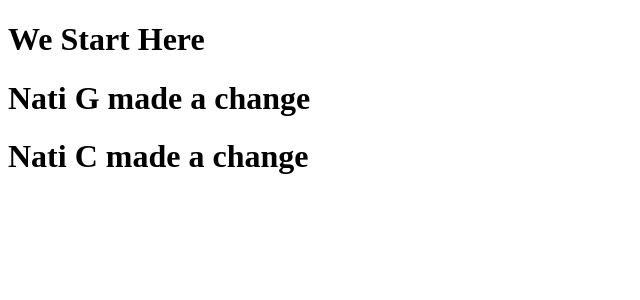
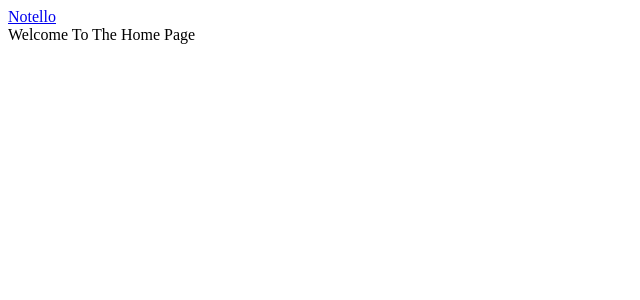
Before and after one commit to AdirBuskila/Notello, a React (Create React App) app: page /home in a window 1280 px wide. Shown: the top 300 px of the page, without its empty margins (0-640 px from the left). Built offline with nearby package versions, Linux system fonts and the light colour scheme.

Commit message:
base ready

```diff
--- a/package.json
+++ b/package.json
@@ -10,8 +10,7 @@
         "react": "^17.0.2",
         "react-dom": "^17.0.2",
         "react-redux": "^7.2.6",
-    "react-router": "^6.2.1",
-    "react-router-dom": "^6.2.1",
+        "react-router-dom": "^5.3.0",
         "react-scripts": "5.0.0",
         "redux": "^4.1.2",
         "redux-thunk": "^2.4.1",
--- a/src/cmps/app-header.jsx
+++ b/src/cmps/app-header.jsx
@@ -4,9 +4,9 @@ export const AppHeader = () => {
   return (
     <section className='app-header'>
       <header className=' flex space-between align-center'>
-        {/* <NavLink to='/'>
+        <NavLink to='/'>
           <div className='logo'> Notello </div>{' '}
-        </NavLink> */}
+        </NavLink>
         <nav className='nav-links clean-list flex align-center'>
           {' '}
           {/* <NavLink to='/login'>Login</NavLink> | */}{' '}
--- a/src/index.js
+++ b/src/index.js
@@ -1,11 +1,16 @@
 import React from 'react';
 import ReactDOM from 'react-dom';
+import { BrowserRouter as Router } from 'react-router-dom';
 import './assets/css/main.css';
-import {RootCmp} from './root-cmp';
+import { RootCmp } from './root-cmp';
 
 ReactDOM.render(
   <React.StrictMode>
-    <RootCmp />
+    {/* <Provider store={store}> */}{' '}
+    <Router>
+      <RootCmp />
+    </Router>
+    {/* </Provider>{' '} */}{' '}
   </React.StrictMode>,
   document.getElementById('root')
 );
--- a/src/root-cmp.jsx
+++ b/src/root-cmp.jsx
@@ -1,17 +1,29 @@
-// import { Switch, Route, Redirect } from 'react-router';
+import { Switch, Route, Redirect } from 'react-router';
 
 import { AppHeader } from './cmps/app-header.jsx';
+import routes from './routes';
 // import AppFooter from './cmps/AppFooter';
 
 export const RootCmp = () => {
   return (
-    <div className='App'>
+    <div className='page-contianer flex column'>
       <AppHeader />
       <main>
-        <h1>We Start Here</h1>
-        <h1>Nati G made a change</h1>
-        <h1>Nati C made a change</h1>
+        <Switch>
+          <Route path='/' exact>
+            <Redirect to='/home' />
+          </Route>
+          {routes.map((route) => (
+            <Route
+              key={route.path}
+              exact
+              component={route.component}
+              path={route.path}
+            />
+          ))}
+        </Switch>
       </main>
+      {/* <AppFooter /> */}
     </div>
   );
 };
```
Also changed, not shown: 1 other file (tests, documents, lock files or other folders). Lines whose indentation alone changed are shown as unchanged.
